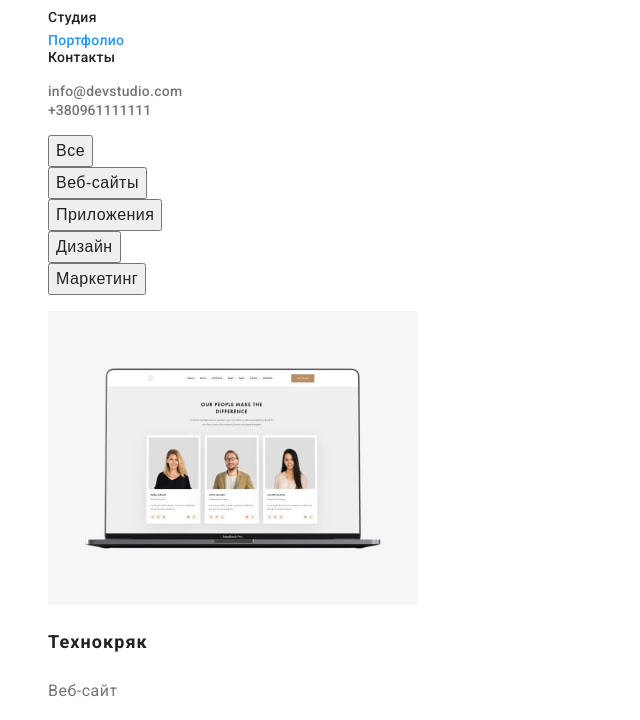
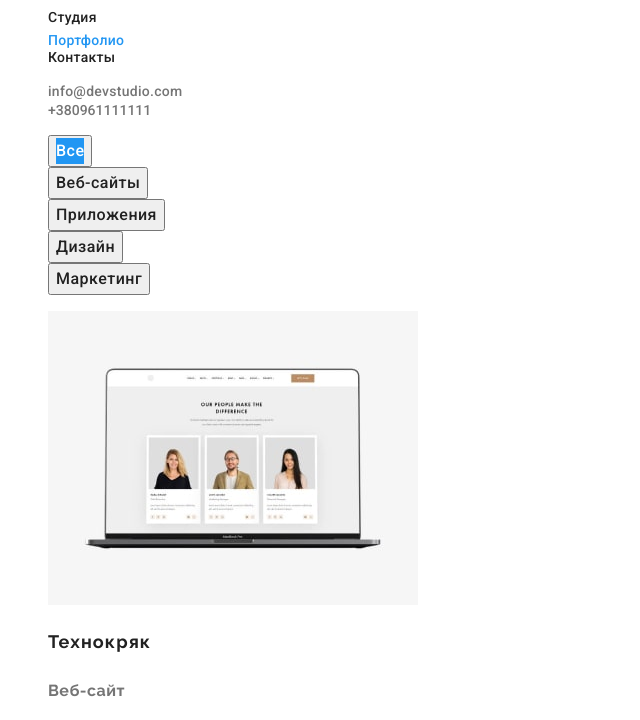
Before and after one commit to OleksandrKocherha/goit-markup-hw-02, a plain HTML site: page portfolio.html in a window 1280 px wide. Shown: the part 63-783 px from the top of the page, without its empty margins (0-640 px from the left). Drawn offline with Linux system fonts and the light colour scheme.

Commit message:
Update styles.css

```diff
--- a/css/styles.css
+++ b/css/styles.css
@@ -1,6 +1,5 @@
 body {
-  font-family: "Raleway", sans-serif;
-  font-family: "Roboto", sans-serif;
+  font-family: "Raleway", "Roboto", sans-serif;
 }
 
 ul {
@@ -263,15 +262,22 @@ main {
   color: #2196f3;
 }
 /* Порфолио */
+a[href="#Все"] {
+  color: white;
+  background-color: #2196f3;
+  border: none;
+  display: inline-block;
+}
 .button {
+  font-family: "Roboto";
+  font-style: normal;
   font-weight: 500;
   font-size: 16px;
   line-height: 1.62;
+  text-decoration: none;
   text-align: center;
   letter-spacing: 0.03em;
-  text-decoration: none;
   color: #212121;
-  border-radius: 4px;
 }
 .button:hover,
 .button:focus {
```
